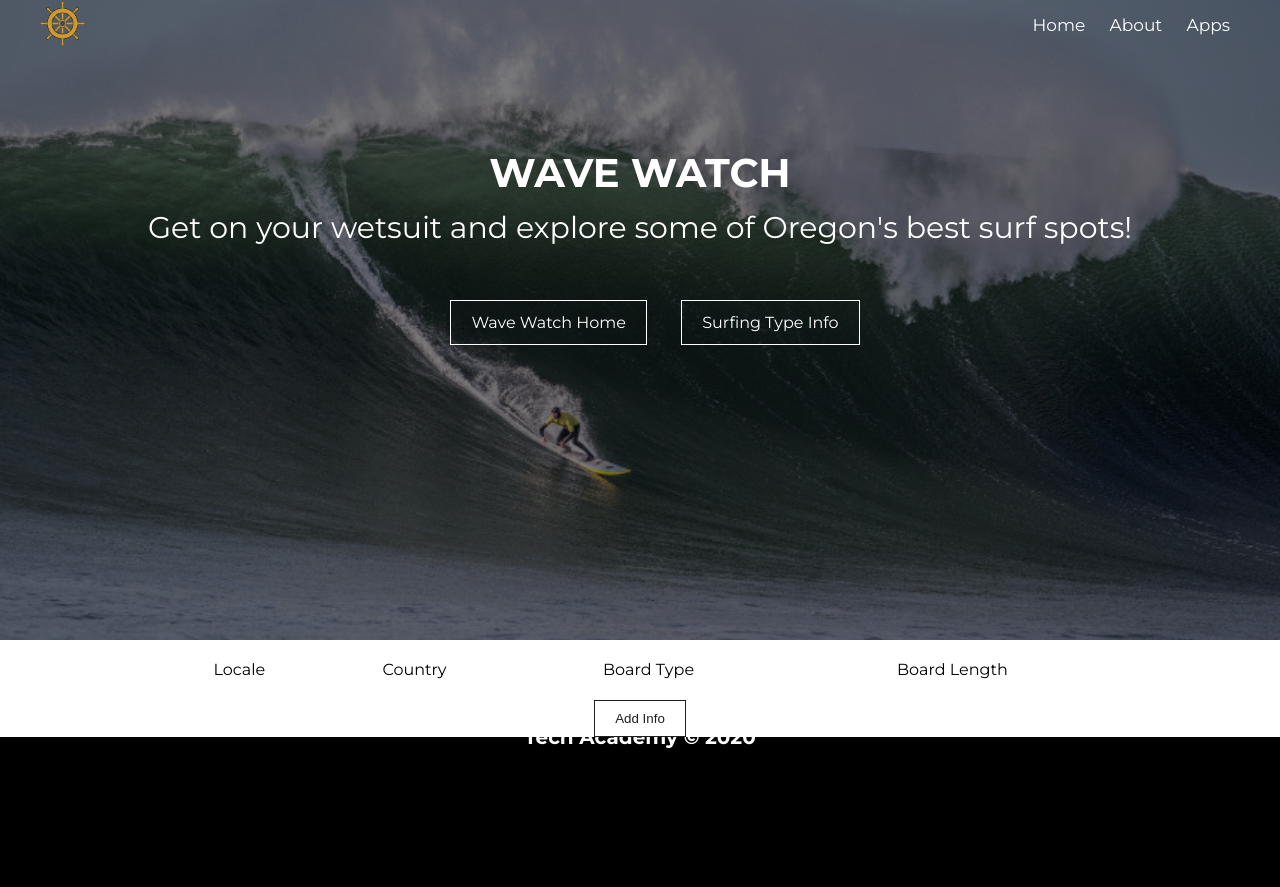
After one commit to RyanLawWilson/AmiiboCollector, a Django app: page /waves/Collection/ in a window 1280 px wide. The commit adds this page. Run offline with Django 3.2, Linux system fonts and the light colour scheme; lists and menus that the app fills with data are empty; some libraries are stand-ins or nearby versions.

Commit message:
add database and html files

```diff
--- a/MainProject/WaveWatch/urls.py
+++ b/MainProject/WaveWatch/urls.py
@@ -3,4 +3,7 @@ from . import views
 
 urlpatterns = [
     path('', views.WaveHome, name='waves'),
+    path('Collection/', views.index, name='listSurfType'),  # index of jerseys
+    path('AddTo/', views.add_surfInfo, name='addSurfInfo'),  # index of jerseys
+    #path('ApiService/', views.api_response, name='wavesApi'),  # main page for API service with dropdowns
 ]
--- a/MainProject/WaveWatch/views.py
+++ b/MainProject/WaveWatch/views.py
@@ -1,9 +1,26 @@
-from django.shortcuts import render
+from django.shortcuts import render, redirect, get_object_or_404
+from .models import surfType
+from .forms import BoardForm
+
 
 
 #View function that renders the home page - no context needed
 def WaveHome(request):
     return render(request, "WaveWatch/wavewatch_home.html")
 
+def index(request):
+    get_surfinfo = surfType.surfTypes.all()      #Gets all the current jerseys from the database
+    context = {'surfdata': get_surfinfo}      #Creates a dictionary object of all the jerseys for the template
+    return render(request, 'WaveWatch/wavewatch_index.html', context)
 
-# Create your views here.
+def add_surfInfo(request):
+    form = BoardForm(request.POST or None)     #Gets the posted form, if one exists
+    if form.is_valid():                         #Checks the form for errors, to make sure it's filled in
+        form.save()                             #Saves the valid form/jersey to the database
+        return redirect('listSurfType')                #Redirects to the index page, which is named 'footy' in the urls
+    else:
+        print(form.errors)                      #Prints any errors for the posted form to the terminal
+        form = BoardForm()                     #Creates a new blank form
+    return render(request, 'WaveWatch/wavewatch_create.html', {'form':form})
+
+#def api_response(request):
--- a/MainProject/static/css/styles.css
+++ b/MainProject/static/css/styles.css
@@ -623,6 +623,134 @@ div #footyPic{
 
 /* =====  Specific styling Footy Demo App // END =====*/
 
+/* =====  Styling for WaveWatch App ==================*/
+
+.cover-waves {
+  background: linear-gradient(rgba(0,0,0,0.5),rgba(0,0,0,0.5)), url('../images/wavewatch_home.jpg') right bottom;
+  background-repeat: no-repeat;
+  background-size: cover;
+  height: 80vh;
+}
+.waves button{
+    display: flex;
+    justify-content: center;
+    margin: 0 auto;
+    padding: 10px 20px;
+    border: 1px solid var(--dark);
+    background: transparent;
+    color: var(--dark);
+    text-decoration: none;
+    transition: 0.3s;
+}
+.waves button:hover {
+  background: var(--dark);
+  color: white;
+}
+
+.waves table{
+    width: 75%;
+    align: center;
+    margin: 20px auto;
+    border: 40px 20px 10px 20px;
+}
+
+.waves hr{
+    color: var(--lightGray);
+    border-top-width: 2px;
+    margin: 2px;
+}
+
+.waves h4{
+    color: var(--midtone);
+    text-align: center;
+    text-shadow: 2px 2px var(--standout);
+}
+
+.waves select, label{
+    color: white;
+    background: var(--dark);
+    display: flex;
+    padding-top: 5px;
+    padding-bottom: 5px;
+}
+
+div #wavesPic{
+    text-align: center;
+    position: relative;
+    padding:0;
+}
+
+#wavesPic span{
+    width: 100%;
+}
+.waves_top {
+ background:transparent!important;
+    display:inline-block;
+    padding:2px 3px;
+    position:relative;
+    top: -230px;
+    width:100%;
+    color: var(--neutral);
+    text-shadow: 2px 2px 5px var(--dark);
+}
+
+.waves_center{
+    display:inline-block;
+    padding:2px 3px;
+    color: var(--dark);
+    width: 100%;
+    margin-top: 50px;
+    margin-bottom: 50px;
+    text-align: center;
+    line-height:1.5em;
+}
+.waves_caption{
+    background:var(--contrast);
+    color:var(--lightGray)
+    text-decoration:none;
+    padding:4px 6px;
+    font-family: Montserrat Helvetica, Ubuntu, Roboto, Noto, Arial, sans-serif;
+    font-size:18px;
+    font-weight:bold;
+    line-height:1.2;
+    display:inline-block;
+    position: absolute;
+    right: 25%;
+}
+
+#jerseyCollectionPage {
+    padding: 40px;
+}
+
+#jerseyCollectionPage table th
+ {
+    background:var(--dark);
+    color: white;
+    text-align:center;
+    font-size: 20px;
+    padding-top: 5px;
+    padding-bottom: 5px;
+}
+
+#jerseyCollectionPage table td
+ {
+     background:var(--dark);
+     color: white;
+     text-align:center;
+     font-size: 18px;
+}
+
+#info-button {
+    background: white;
+    color: var(--dark);
+
+}
+#info-button:hover {
+    background: var(--dark);
+    color: white;
+}
+
+/* =====  Styling for WaveWatch App // END ===========*/
 
 /* ============= RESPONSIVE max-width: 991p =========== */
 
--- a/MainProject/templates/Home/index.html
+++ b/MainProject/templates/Home/index.html
@@ -41,9 +41,9 @@
                       <div class="title text"> Future App </div>
                   </div>
               </a>
-              <a href="{% url 'footy' %}" class="grid-item app-image"><img src="{% static 'images/footy_home.jpg' %}">
+              <a href="{% url 'waves' %}" class="grid-item app-image"><img src="{% static 'images/wavewatch_home.jpg' %}">
                   <div class="fadedbox">
-                      <div class="title text"> Future App </div>
+                      <div class="title text"> Wave Watch </div>
                   </div>
               </a>
           </div>
--- a/MainProject/templates/WaveWatch/wavewatch_base.html
+++ b/MainProject/templates/WaveWatch/wavewatch_base.html
@@ -1,5 +1,16 @@
 {% extends 'base.html' %}
 {% load static %}
 
-{% block page-title %}<h1>WaveWatch</h1>{% endblock %}
-{% block page-subtitle %}<h3>Hello, World!</h3>{% endblock %}
+{% block pagetop-css %} cover-waves {% endblock %}
+
+{% block page-title %}<h1>Wave Watch</h1>{% endblock %}
+{% block page-subtitle %}<h3>Get on your wetsuit and explore some of Oregon's best surf spots!</h3>{% endblock %}
+{% block button1 %}<a href="{% url 'waves' %}" class="contact-btn">Wave Watch Home</a>{% endblock %}
+{% block button2 %}<a href="{% url 'listSurfType' %}" class="contact-btn">Surfing Type Info</a>{% endblock %}
+
+
+{% block appcontent %}
+    <section>
+
+    {% block templatecontent %}{% endblock %} <!-- section that all the template specific content will render within -->
+{% endblock %}
--- /dev/null
+++ b/MainProject/templates/WaveWatch/wavewatch_index.html
@@ -0,0 +1,26 @@
+{% extends 'WaveWatch/wavewatch_base.html' %}
+{% load staticfiles %}
+{% block templatecontent %}
+<section >
+    <div class="flex-container waves" id="surfTypeInfo">
+        <table class="table-striped">
+            <tr>
+                <th class="col-md">Locale</th>
+                <th class="col-md">Country</th>
+                <th class="col-md">Board Type</th>
+                <th class="col-md">Board Length</th>
+            </tr>
+            {% for type in surfTypes %}     <!-- creates a new row for each jersey in the collection -->
+                <tr>
+                    <td class="col-md">{{type.local}}</td>
+                    <td class="col-md">{{type.country}}</td>
+                    <td class="col-md">{{type.board_type}}</td>
+                    <td class="col-md">{{type.board_length}}</td>
+                    <td class="col-md"><a href="{{types.pk}}/Details"><button class="primary-light-button" id="info-button">Details</button></a></td>    <!-- creates a link for that specific jersey -->
+                </tr>
+            {% endfor %}
+        </table>
+        <button class="primary-bright-button" type="button" onclick=" location.href='{% url 'addSurfInfo' %}'">Add Info</button>
+    </div>
+</section>
+{% endblock %}
```
Also changed, not shown: MainProject/templates/WaveWatch/wavewatch_create.html (added, +18 -0 lines), MainProject/templates/WaveWatch/wavewatch_details.html (added, +29 -0 lines), MainProject/templates/WaveWatch/wavewatch_home.html (+5 -3 lines), MainProject/WaveWatch/models.py (line endings or trailing spaces), MainProject/static/images/wavewatch_home.jpg (added).
